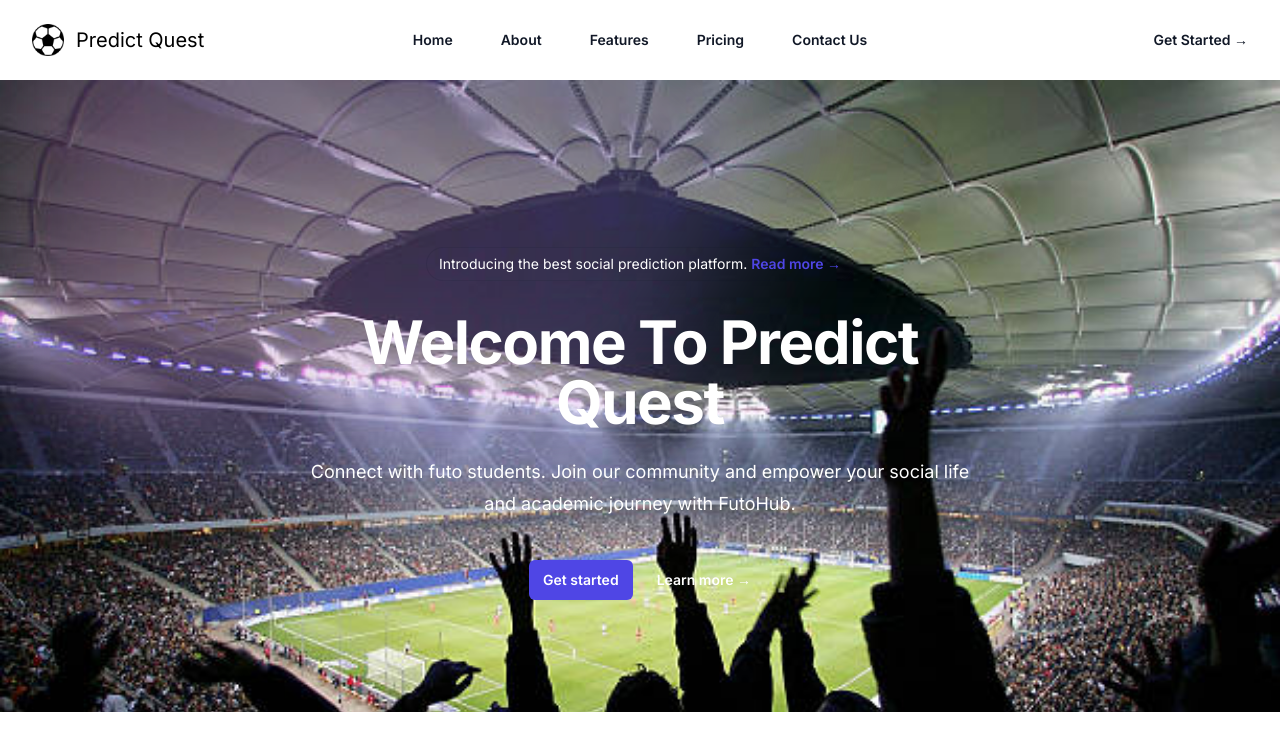
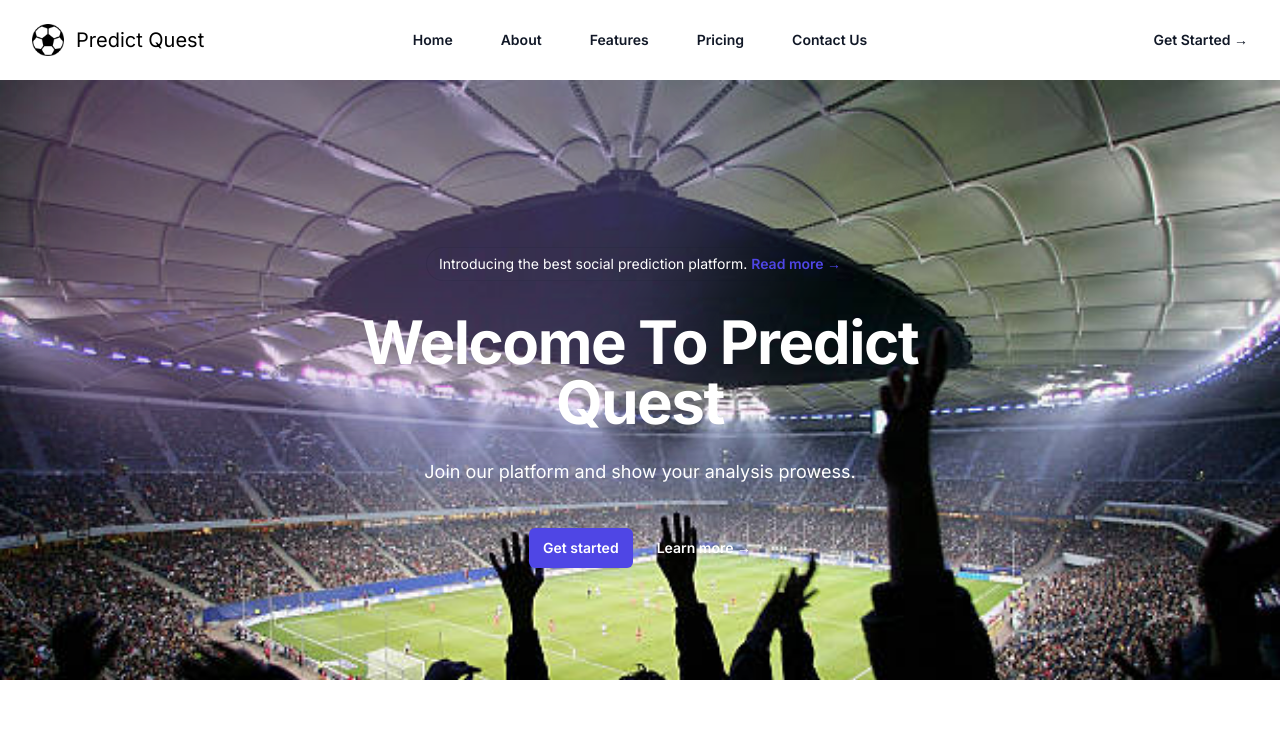
Before and after one commit to Kingjohneycodey/predictquest, a Next.js app: page / in a window 1280 px wide. Shown: the top 750 px of the page. Built offline with nearby package versions, Linux system fonts and the light colour scheme.

Commit message:
Working on dashboard pages

```diff
--- a/src/app/page.tsx
+++ b/src/app/page.tsx
@@ -128,7 +128,7 @@ export default function Home() {
               Welcome To Predict Quest
             </h1>
             <p className="mt-6 text-lg leading-8 text-white-500">
-           Connect with futo students. Join our community and empower your social life and academic journey with FutoHub.
+            Join our platform and show your analysis prowess.
             </p>
             <div className="mt-10 flex items-center justify-center gap-x-6">
               <Link
```
